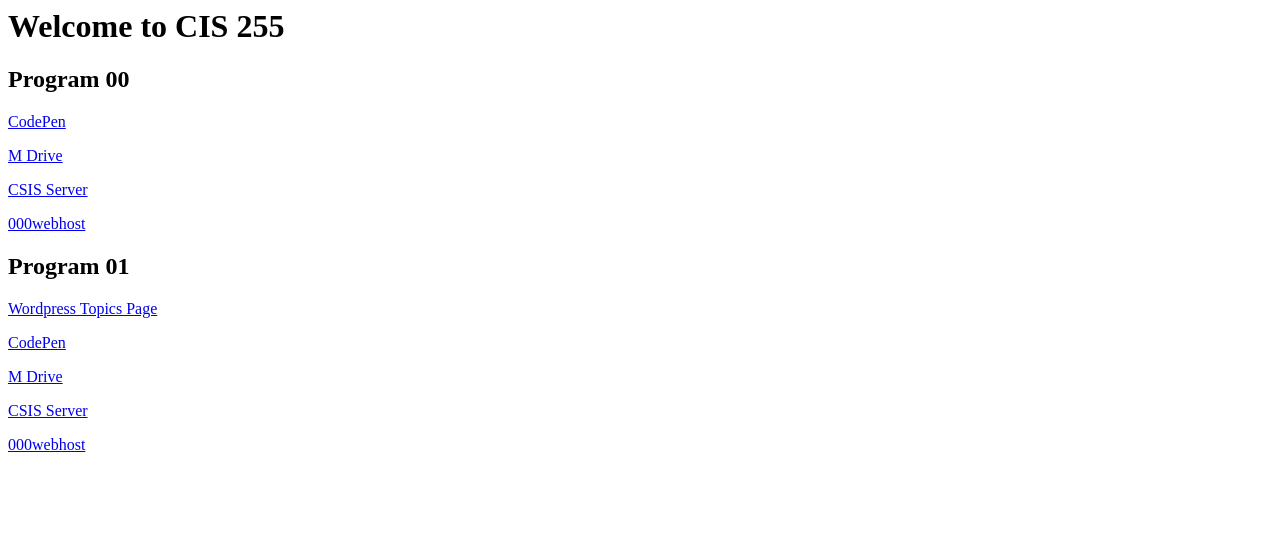
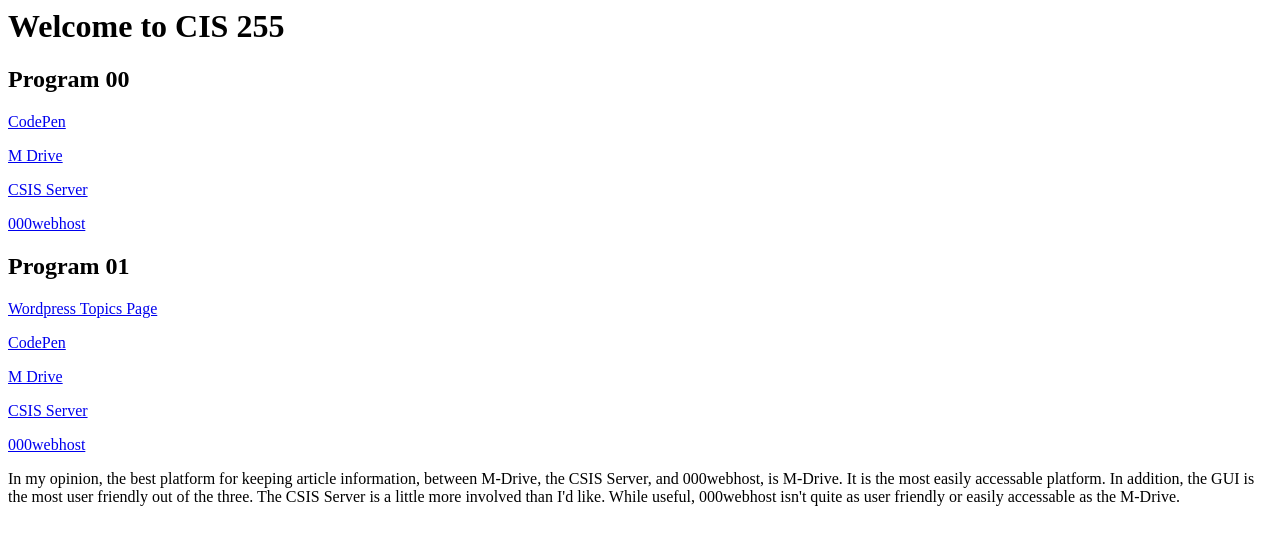
Before and after one commit to mbsimmon/pages, a plain HTML site: page index.html in a window 1280 px wide. Drawn offline with Linux system fonts and the light colour scheme.

Commit message:
Update index.html

```diff
--- a/index.html
+++ b/index.html
@@ -12,3 +12,4 @@
 <p><a href="https://webp.svsu.edu/~mbsimmon/prog01.html">M Drive</a></p>
 <p><a href="http://csis.svsu.edu/~mbsimmon/prog01.html">CSIS Server</a></p>
 <p><a href="http://mbsimmon.000webhostapp.com/prog01.html">000webhost</a></p>
+<p>In my opinion, the best platform for keeping article information, between M-Drive, the CSIS Server, and 000webhost, is M-Drive. It is the most easily accessable platform. In addition, the GUI is the most user friendly out of the three. The CSIS Server is a little more involved than I'd like. While useful, 000webhost isn't quite as user friendly or easily accessable as the M-Drive.</p>
```
